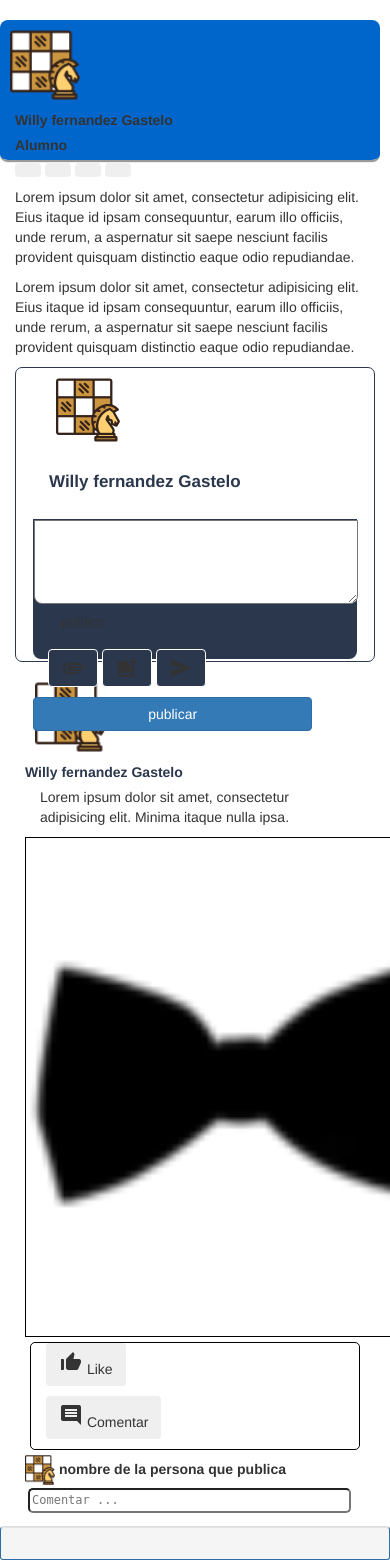
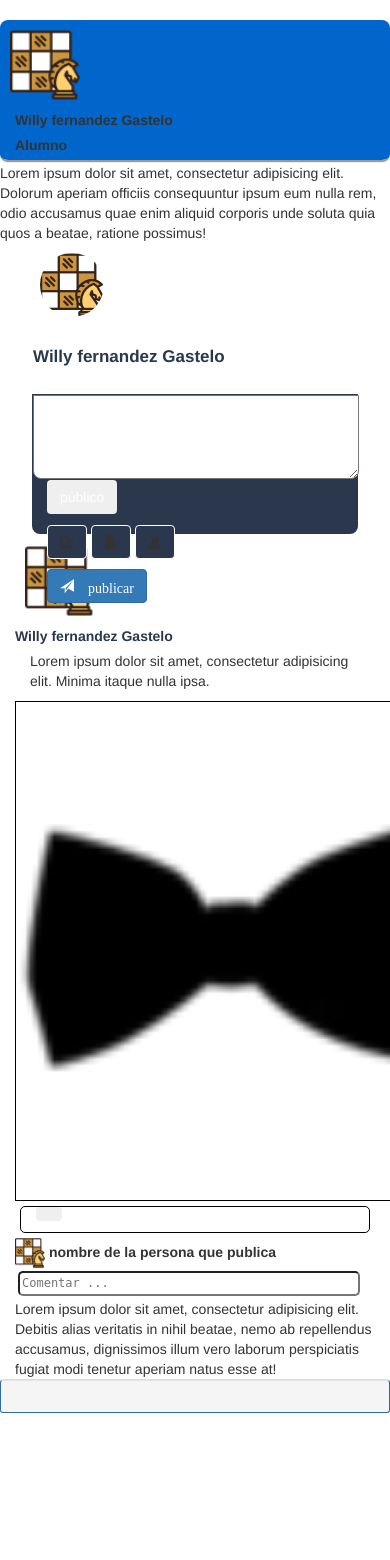
Before and after one commit to willyfer/EdmodoPro, a PHP site: page /principal.html in a window 390 px wide; the page is wider, and only the part inside the window is pictured. Shown: the part 52-1612 px from the top of that part. After the commit the page ends 1465 px from the top of that part, so only its background shows below. Run offline with PHP 8.4, Linux system fonts and the light colour scheme.

Commit message:
principal update
v.3.1

```diff
--- a/material-kit-html-v2.0.4/assets/css/estili_willy.css
+++ b/material-kit-html-v2.0.4/assets/css/estili_willy.css
@@ -170,3 +170,13 @@
     background-color: white;
     border-radius: 3px;
 }
+#head_sms {
+    padding: 5px;
+    margin: 2px;
+}
+.span2 {
+    background-color: red;
+}
+.ul2 {
+    width: 250px;
+}
--- a/material-kit-html-v2.0.4/principal.html
+++ b/material-kit-html-v2.0.4/principal.html
@@ -1,10 +1,10 @@
 <!DOCTYPE doctype html>
+<meta charset="utf-8"/>
 <html lang="en">
     <head>
         <title>
             Edmodo Pro
         </title>
-        <meta charset="utf-8"/>
         <link href="https://maxcdn.bootstrapcdn.com/bootstrap/3.3.7/css/bootstrap.min.css" rel="stylesheet">
             <script src="https://ajax.googleapis.com/ajax/libs/jquery/3.3.1/jquery.min.js">
             </script>
@@ -28,7 +28,6 @@
         <script src="assets/js/jquery-3.3.1.js">
         </script>
     </head>
-</html>
     <body>
         <nav class="navbar navbar-inverse ">
             <div class="container-fluid">
@@ -62,22 +61,32 @@
                         </li>
                         <li>
                             <a class="dropdown dropdown-toggle glyphicon glyphicon-comment" data-toggle="dropdown" href="#">
-                            <span class="badge">
+                                <span class="badge span2">
                                     23
                                 </span>
                             </a>
-                        <ul class="dropdown-menu">
+                            <ul class="dropdown-menu ul2">
                                 <li>
+                                    <div class="" id="head_sms">
+                                        <div class="container-fluid">
+                                            mensajes
+                                            <a class="navbar-right" href="#">
+                                                ver todo
+                                            </a>
+                                        </div>
+                                    </div>
                                     <a href="#" id="name_sms">
+                                        <div>
                                             <img alt="" class="img_small img-rounded img-circle" src="assets/img/puican.jpg">
                                                 hambler escobedo
-                                        <span class="badge ">
+                                                <span class="badge span2 ">
                                                     34
                                                 </span>
                                                 <p id="sms">
-                                            hola dios como estas
+                                                    hola
                                                 </p>
                                             </img>
+                                        </div>
                                     </a>
                                 </li>
                             </ul>
@@ -111,10 +120,9 @@
                 </div>
             </div>
         </nav>
-</body>
-<div class="container" id="main">
-    <div class="row ">
-        <div class="col-md-4" id="usuario">
+        <div class="container">
+            <div class="row">
+                <div class="col-md-4">
                     <div class="row" id="perfil">
                         <div>
                             <img alt="foto de perfil" class=" img_big img-raised rounded-circle img-fluid" id="foto_perfil" src="assets/img/tablero-de-ajedrez.png">
@@ -131,77 +139,49 @@
                             </label>
                         </div>
                     </div>
-            <div id="cursos">
-                <button class="btn btn-group-lg">
-                </button>
-                <button class="btn btn-group-lg">
-                </button>
-                <button class="btn btn-group-lg">
-                </button>
-                <button class="btn btn-group-lg">
-                </button>
                 </div>
-            <div id="tarea">
-            </div>
+                Lorem ipsum dolor sit amet, consectetur adipisicing elit. Dolorum aperiam officiis consequuntur ipsum eum nulla rem, odio accusamus quae enim aliquid corporis unde soluta quia quos a beatae, ratione possimus!
+                <div class="col-md-7">
                     <div>
-            </div>
-            <p>
-                Lorem ipsum dolor sit amet, consectetur adipisicing elit. Eius itaque id ipsam consequuntur, earum illo officiis, unde rerum, a aspernatur sit saepe nesciunt facilis provident quisquam distinctio eaque odio repudiandae.
-            </p>
-            <p>
-                Lorem ipsum dolor sit amet, consectetur adipisicing elit. Eius itaque id ipsam consequuntur, earum illo officiis, unde rerum, a aspernatur sit saepe nesciunt facilis provident quisquam distinctio eaque odio repudiandae.
-            </p>
-        </div>
-        <div class="col-md-7" id="contenido">
-            <div class="container" id="publicar">
-                <div class="container">
+                        <div class="container-fluid">
                             <div class="row" id="barra_user">
                                 <div class="col-md-2" id="img_user_publicar">
-                            <img alt="foto de perfil" class="img-raised rounded-circle img-fluid" id="foto_perfil" src="assets/img/tablero-de-ajedrez.png">
+                                    <img alt="foto de perfil" class="img-rounded img-circle img-fluid" id="foto_perfil" src="assets/img/tablero-de-ajedrez.png">
                                     </img>
                                 </div>
-                        <div class="col-md-10 container" id="name_user_publicar">
+                                <div class="col-md-7 container-fluid" id="name_user_publicar">
                                     <label id="name_user_post">
                                         Willy fernandez Gastelo
                                     </label>
-                        </div>
                                 </div>
                             </div>
                             <div id="div_txtarea_post">
                                 <textarea id="txt_area_post" name="" placeholder="Escribe algo ...">
                                 </textarea>
                                 <div class="row container">
-                        <div class="col-md-4">
-                            <button class="btn dropdown dropdown-toggle " data-placement="left" data-toggle="tooltip" style="background-color: transparent;" title="Modo de publicación" type="button">
+                                    <div class="col-md-2">
+                                        <button class="btn dropdown dropdown-toggle " data-placement="left" data-toggle="tooltip" style="color:white;" title="Modo de publicación" type="button">
                                             público
                                         </button>
                                     </div>
-                        <div class="col-md-4" style="align-content: flex-end;">
-                            <button class="btn btn-fab " data-placement="bottom" data-toggle="tooltip" id="post_btn_insert" title="Añadir archivos" type="button">
-                                <i class="material-icons">
-                                    attachment
-                                </i>
+                                    <div class="col-md-4">
+                                        <button class="btn btn-fab glyphicon glyphicon-edit" data-placement="bottom" data-toggle="tooltip" id="post_btn_insert" title="Añadir archivos" type="button">
                                         </button>
-                            <button class="btn btn-fab" data-placement="bottom" data-toggle="tooltip" id="post_btn_insert" title="Añadir fotos">
-                                <i class="material-icons">
-                                    add_photo_alternate
-                                </i>
+                                        <button class="btn btn-fab glyphicon glyphicon-file" data-placement="bottom" data-toggle="tooltip" id="post_btn_insert" title="Añadir fotos">
                                         </button>
-                            <button class="btn-fab btn " data-placement="bottom" data-toggle="tooltip" id="post_btn_insert">
-                                <i class="material-icons">
-                                    send
-                                </i>
+                                        <button class="btn-fab btn glyphicon glyphicon-import" data-placement="bottom" data-toggle="tooltip" id="post_btn_insert">
                                         </button>
                                     </div>
                                     <div class="col-md-4">
-                            <button class="ancho_auto btn btn-primary row">
+                                        <button class="btn btn-primary glyphicon glyphicon-send">
                                             publicar
                                         </button>
                                     </div>
                                 </div>
                             </div>
                         </div>
-            <div class="container" id="publicacion">
+                    </div>
+                    <div>
                         <div>
                             <img alt="foto de perfil" class="img-responsive img_big img-raised rounded-circle img-fluid" id="foto_perfil" src="assets/img/tablero-de-ajedrez.png">
                             </img>
@@ -220,29 +200,18 @@
                         </div>
                         <div id="social">
                             <div class="row container">
-                        <div class="col-lg-6" id="icon_like">
+                                <div class="col-md-6" id="icon_like">
                                     <button class="btn btn-white data-toggle=" data-placement="left" title="Deja un mensaje" tooltip"="" type="button">
-                                <i class="material-icons">
-                                    thumb_up_alt
-                                </i>
-                                Like
                                     </button>
                                 </div>
-                        <div class="col-lg-6" id="icon_comment">
-                            <button "="" class=" btn btn-white data-toggle=" data-placement="left" title="Tooltip on left" tooltip"="">
-                                <i class="material-icons">
-                                    comment
-                                </i>
-                                Comentar
-                            </button>
+                                <div class="col-md-5" id="icon_comment">
                                 </div>
                             </div>
                         </div>
                         <div id="comentarios">
                             <div id="img_usuario">
                                 <div>
-                            <div>
-                                <img "="" alt="" class="img-raised rounded-circle img-fluid img_small" src="assets/img/tablero-de-ajedrez.png">
+                                    <img alt="" class="img-raised rounded-circle img-fluid img_small" src="assets/img/tablero-de-ajedrez.png">
                                         <label for="">
                                             nombre de la persona que publica
                                         </label>
@@ -254,6 +223,8 @@
                                 </div>
                             </div>
                         </div>
+                        <div>
+                            Lorem ipsum dolor sit amet, consectetur adipisicing elit. Debitis alias veritatis in nihil beatae, nemo ab repellendus accusamus, dignissimos illum vero laborum perspiciatis fugiat modi tenetur aperiam natus esse at!
                         </div>
                     </div>
                 </div>
@@ -281,3 +252,5 @@
         <!-- Control Center for Material Kit: parallax effects, scripts for the example pages etc -->
         <script src="./assets/js/material-kit.js?v=2.0.4" type="text/javascript">
         </script>
+    </body>
+</html>
```
Lines whose indentation alone changed are shown as unchanged.
